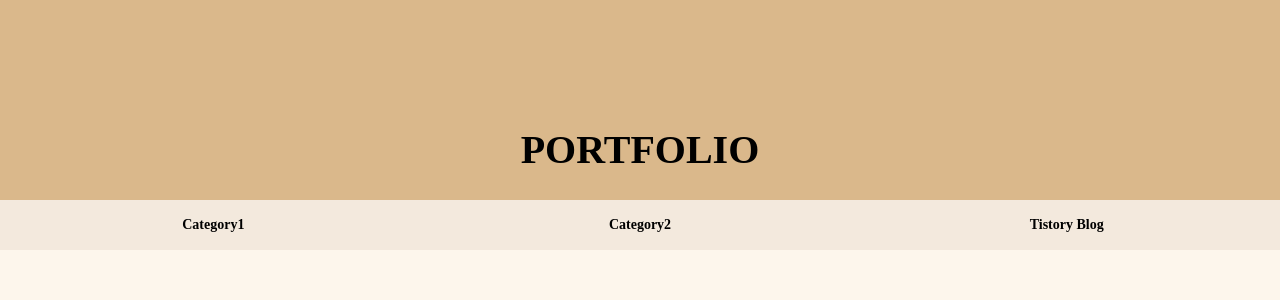
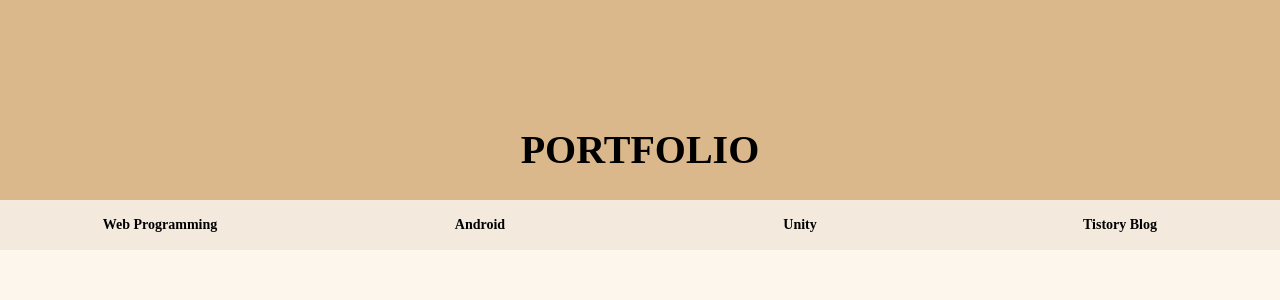
Before and after one commit to pokycookie/Portfolio-Page-with-react, a React (Create React App) app: page / in a window 1280 px wide. Shown: the top 300 px of the page. Built offline with nearby package versions, Linux system fonts and the light colour scheme.

Commit message:
commit for github pages

```diff
--- a/src/App.js
+++ b/src/App.js
@@ -7,10 +7,13 @@ function App() {
       <nav>
         <ul>
           <li>
-            <a href="#">Category1</a>
+            <a href="#">Web Programming</a>
           </li>
           <li>
-            <a href="#">Category2</a>
+            <a href="#">Android</a>
+          </li>
+          <li>
+            <a href="#">Unity</a>
           </li>
           <li>
             <a href="https://pokycookie.tistory.com/" target="_blank">
```
Also changed, not shown: 5 other files (tests, documents, lock files or other folders).
